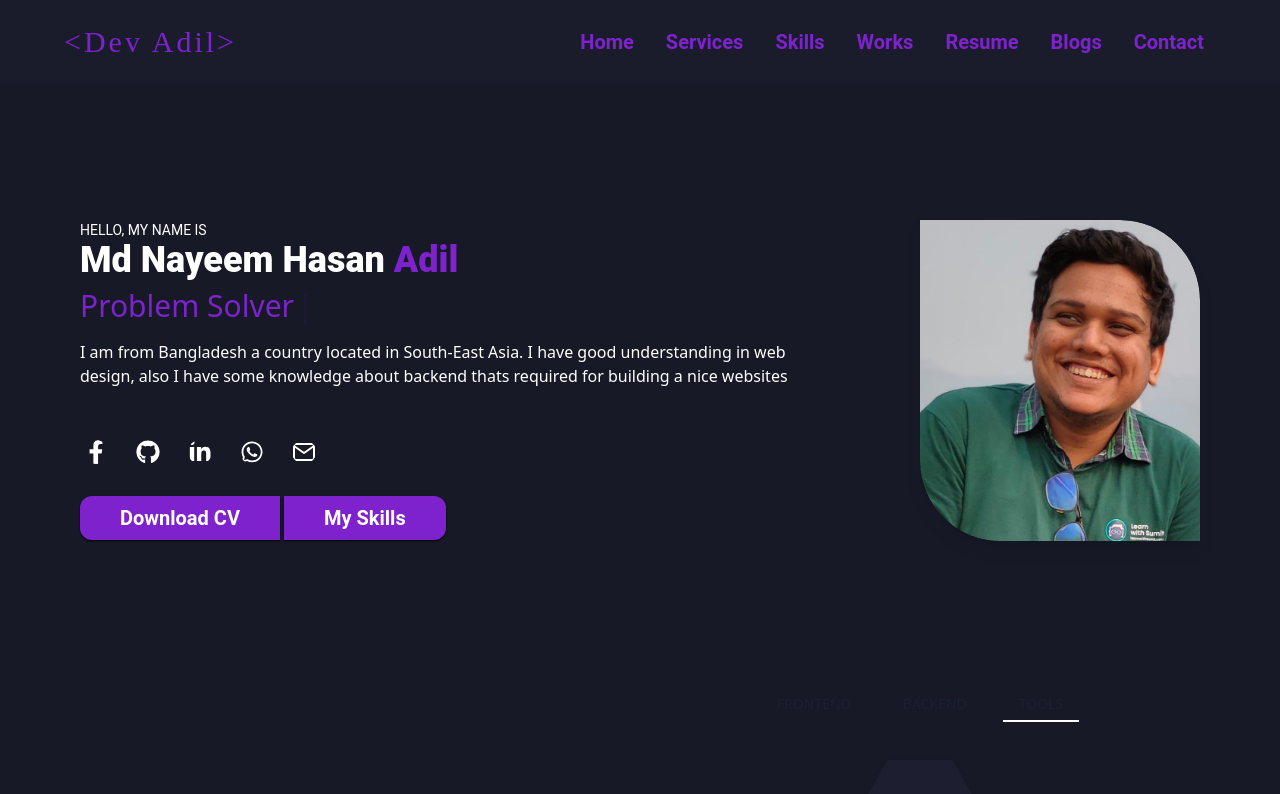
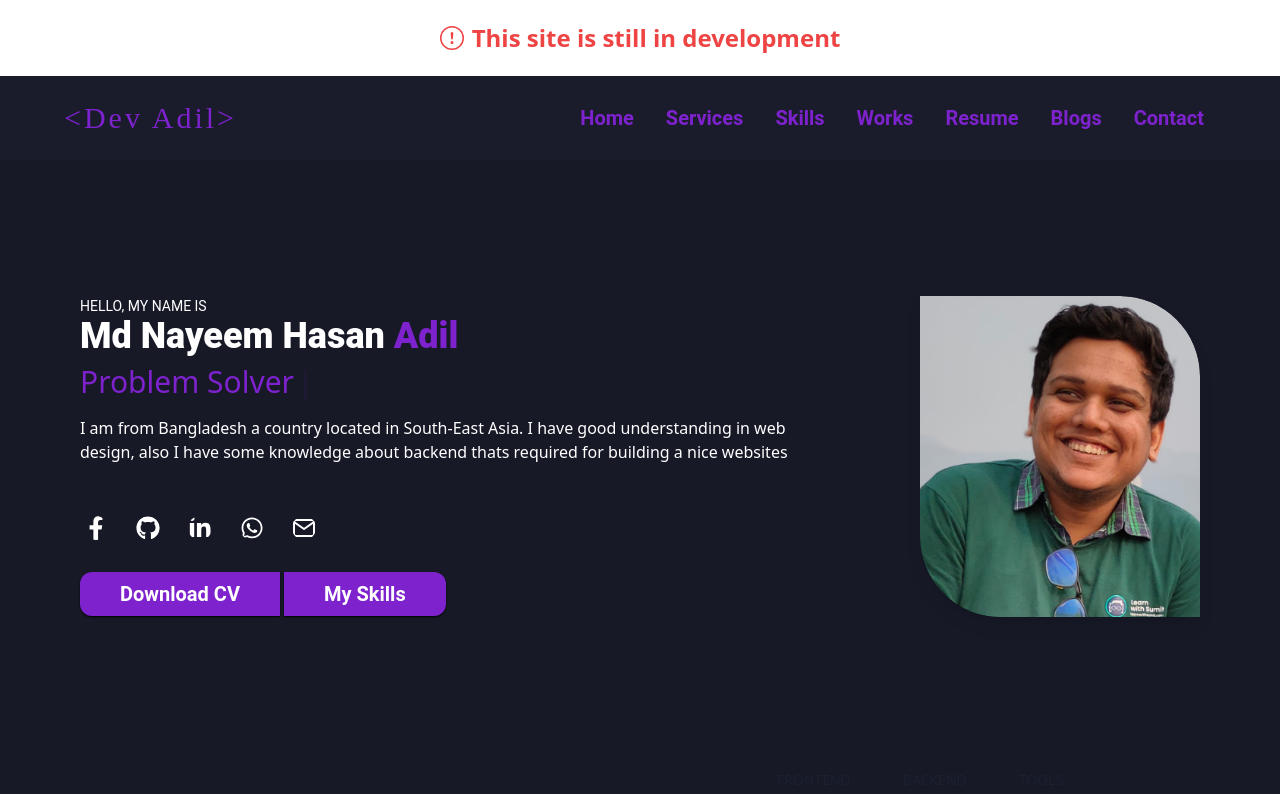
Before and after one commit to Jacob3251/portfolio-de-adil, a React (Create React App) app: page / in a window 1280 px wide. Shown: the top 794 px of the page. Built offline with nearby package versions, Linux system fonts and the light colour scheme.

Commit message:
added a in progress component

```diff
--- a/src/Pages/Header/Header.js
+++ b/src/Pages/Header/Header.js
@@ -58,7 +58,8 @@ const Header = () => {
               </li>
 
               <li className="duration-200 rounded-md hover:bg-purple-700  px-3 py-2 text-xl font-semibold text-purple-700 hover:text-white font-roboto">
-                <Link to="blogs">Blogs</Link>
+                {/* <Link to="blogs">Blogs</Link> */}
+                Blogs
               </li>
               <li className="duration-200 rounded-md hover:bg-purple-700  px-3 py-2 text-xl font-semibold text-purple-700 hover:text-white font-roboto">
                 <HashLink smooth to="/#contact">
@@ -103,7 +104,8 @@ const Header = () => {
             </li>
 
             <li className="duration-200 rounded-md hover:bg-[#5a7d9a]  px-3 py-2 text-xl font-semibold text-white font-raleway">
-              <Link to="blogs">Blogs</Link>
+              {/* <Link to="blogs">Blogs</Link> */}
+              Blogs
             </li>
             <li className="duration-200 rounded-md hover:bg-[#5a7d9a]  px-3 py-2 text-xl font-semibold text-white font-raleway">
               <HashLink smooth to="/#contact">
--- a/src/Pages/Layout/Layout.js
+++ b/src/Pages/Layout/Layout.js
@@ -6,6 +6,7 @@ import Skills from "../Skills/Skills";
 import Works from "../Works/Works";
 import Footer from "../Footer/Footer";
 import Contact from "../Contact/Contact";
+import InProgress from "../Shared/InProgress";
 
 const Layout = () => {
   return (
@@ -13,6 +14,7 @@ const Layout = () => {
       {/* <div className="hidden">
         <ParticleBackground></ParticleBackground>
       </div> */}
+      <InProgress></InProgress>
       <Header></Header>
       <div className="w-full  max-w-[1440px] mx-auto ">
         <div id="home" className="h-[80px] "></div>
--- /dev/null
+++ b/src/Pages/Shared/InProgress.js
@@ -0,0 +1,14 @@
+import React from "react";
+import { BsExclamationCircle } from "react-icons/bs";
+const InProgress = () => {
+  return (
+    <div className="w-full bg-white">
+      <div className="mx-auto w-full max-w-[1440px] text-red-500 py-5 text-[24px] font-semibold text-center flex justify-center items-center">
+        <BsExclamationCircle className="mr-2" />
+        This site is still in development
+      </div>
+    </div>
+  );
+};
+
+export default InProgress;
```
